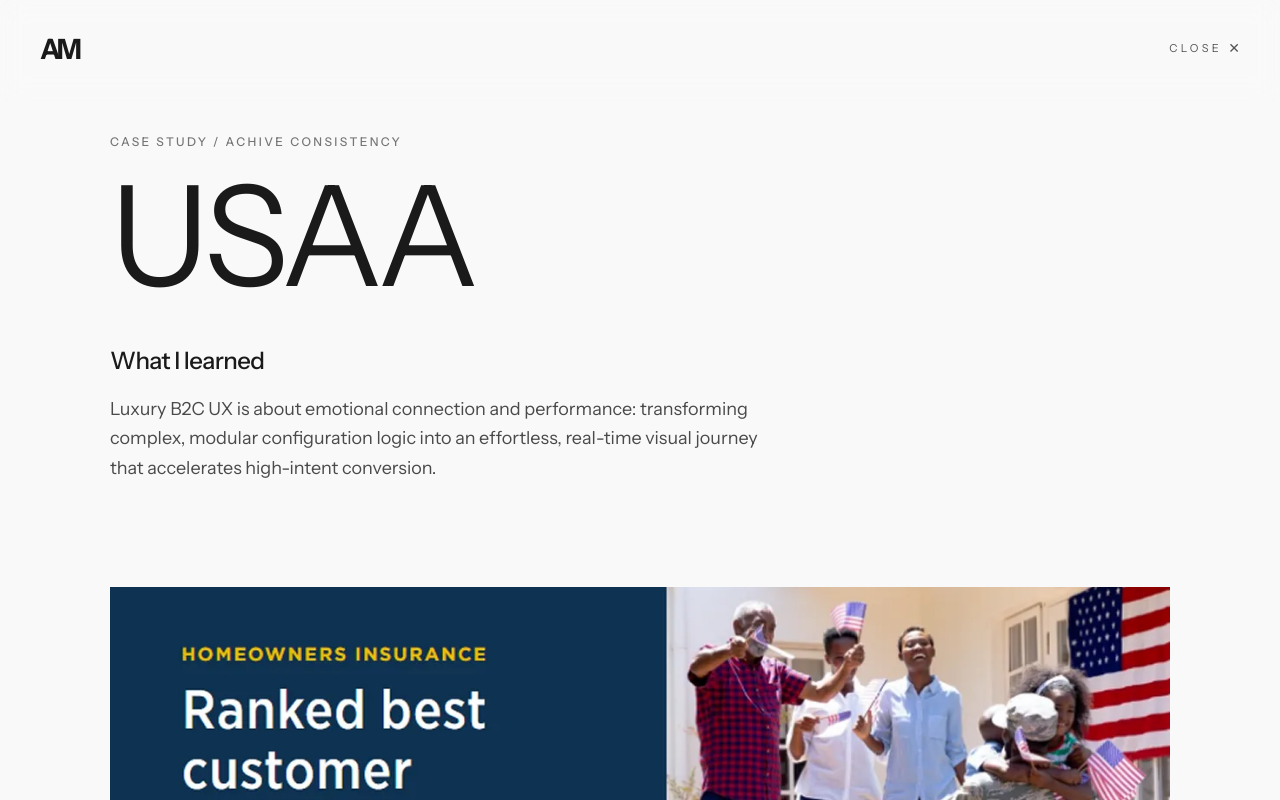
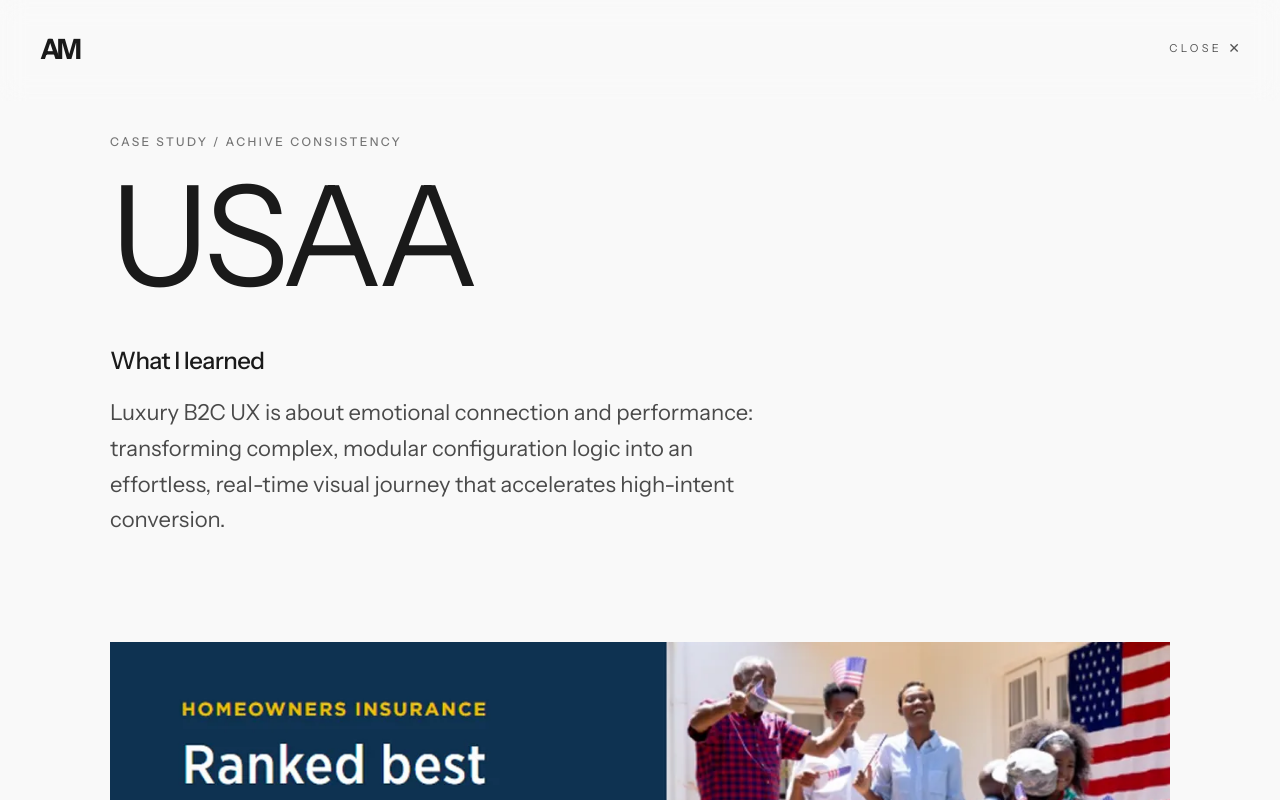
Before and after one commit to dizsel74/am-portfolio-2026, a React (Vite) app: page /work/usaa in a window 1280 px wide. Shown: the top 800 px of the page. Built offline with nearby package versions, Linux system fonts and the light colour scheme.

Commit message:
font size

```diff
--- a/src/components/USAAProject.jsx
+++ b/src/components/USAAProject.jsx
@@ -52,7 +52,7 @@ const USAAProject = () => {
         <h2 className="text-[20px] lg:text-[24px] font-medium tracking-tight text-[#1a1a1a] mb-4">
           What I learned
         </h2>
-        <p className="text-[clamp(16px,1.5vw,18px)] leading-relaxed text-[#4A4A4A] font-normal">
+        <p className="text-[clamp(18px,2vw,22px)] leading-relaxed text-[#4A4A4A]">
           Luxury B2C UX is about emotional connection and performance: transforming complex, modular configuration logic into an effortless, real-time visual journey that accelerates high-intent conversion.
         </p>
       </div>
```
